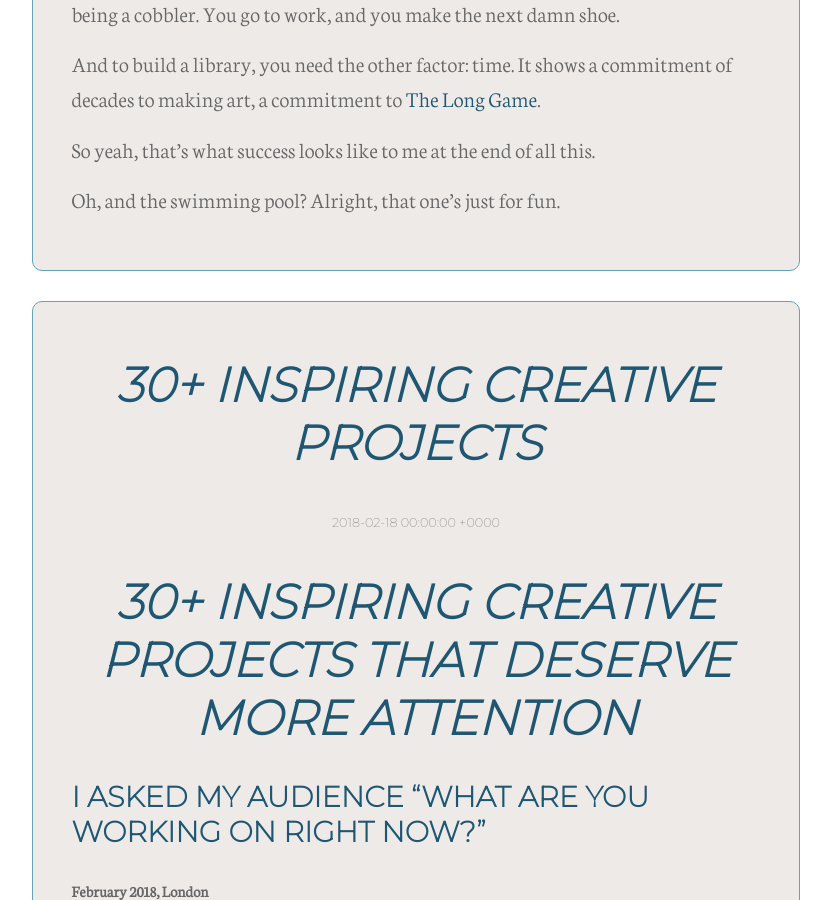
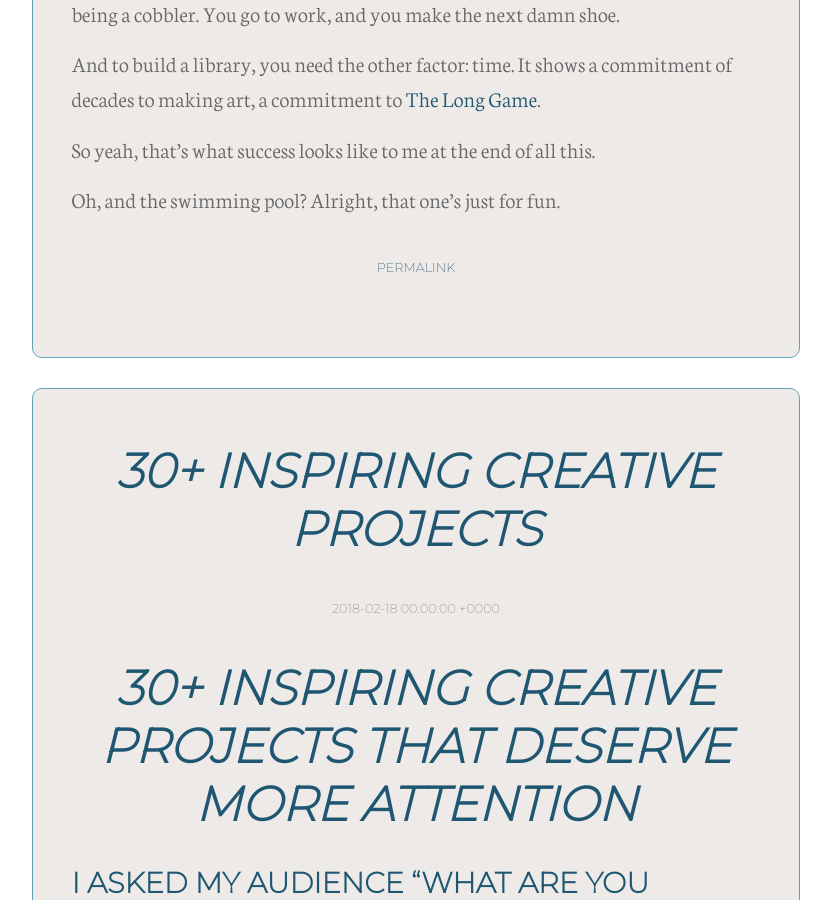
Before and after one commit to AdamWestbrook/adamwestbrook.github.io, a Jekyll site: the page built from blog.md, in a window 1280 px wide and 900 px high, scrolled down 2344 px. Shown: the whole window, without its empty margins (224-1055 px from the left). Built offline with Jekyll 4.4.1, drawn with Linux system fonts in a browser that asks for light colours.

Commit message:
Added permalink

```diff
--- a/_layouts/blog.html
+++ b/_layouts/blog.html
@@ -21,6 +21,8 @@
 
                     {{ post.content }}
 
+                    <h6><a href="{{ post.url }}">Permalink</a></h6>
+
                 </div>
             </div>
 
```
